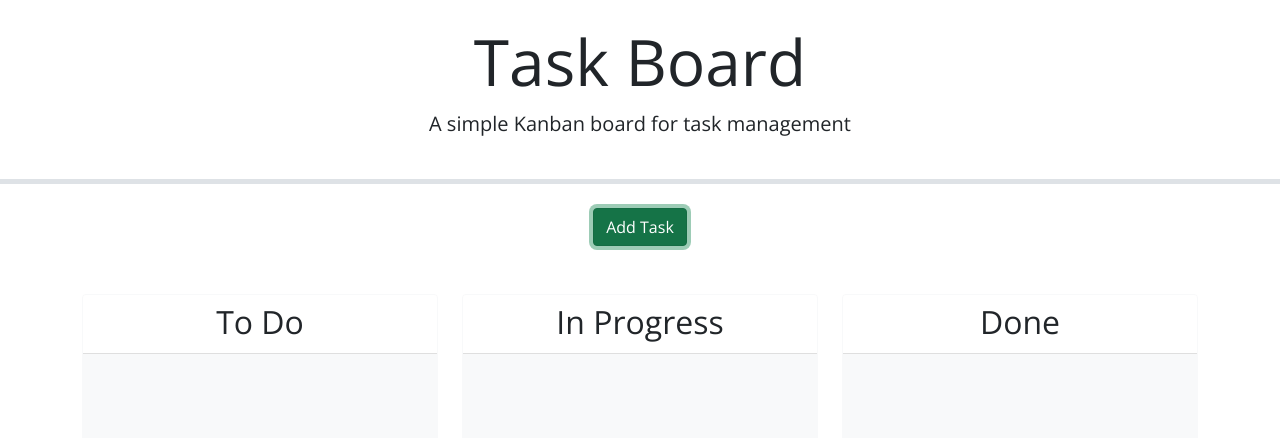
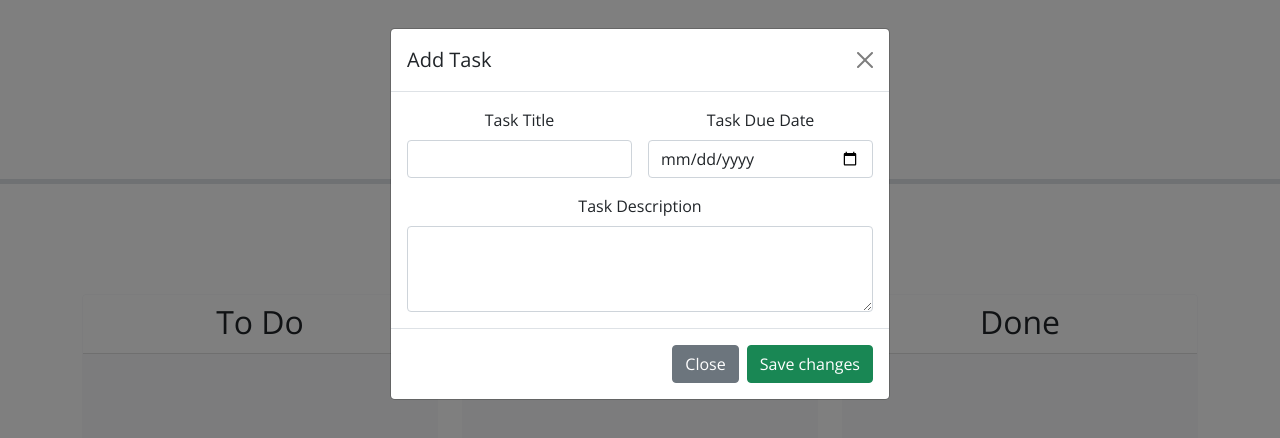
Before and after one commit to drauf727/Kanban-To-Do-List, a plain HTML site: page index.html in a window 1280 px wide. Both pictures are taken after a click on the button "Add Task". Drawn offline with nearby package versions, Linux system fonts and the light colour scheme.

Commit message:
version2.0

```diff
--- a/index.html
+++ b/index.html
@@ -22,9 +22,48 @@
   </header>
   <div class="container">
     <div class="text-center mb-5">
-      <button class="btn btn-success" data-bs-toggle="modal" data-bs-target="#formModal">Add Task</button>
+      <!-- Button for Modal -->
+      <button type="button" class="btn btn-success" data-bs-toggle="modal" data-bs-target="#exampleModal">
+        Add Task
+      </button>
+
+      <!-- Modal -->
+      <div class="modal fade" id="exampleModal" tabindex="-1" aria-labelledby="exampleModalLabel" aria-hidden="true">
+        <div class="modal-dialog">
+          <div class="modal-content">
+            <div class="modal-header">
+              <h5 class="modal-title" id="exampleModalLabel">Add Task</h5>
+              <button type="button" class="btn-close" data-bs-dismiss="modal" aria-label="Close"></button>
+            </div>
+            <div class="modal-body">
+              <!-- Form in Modal -->
+              <form class="row g-3">
+                <div class="col-md-6">
+                  <label for="tasktitle" class="form-label">Task Title</label>
+                  <input type="text" class="form-control" id="tasktitle">
+                </div>
+                <div class="col-md-6">
+                  <label for="duedate" class="form-label">Task Due Date</label>
+                  <input type="date" class="form-control" id="duedate">
+                </div>
+                <div class="col-12">
+                  <label for="taskdescription" class="form-label">Task Description</label>
+                  <textarea class="form-control" id="taskdescription" rows="3"></textarea>
+                </div>
+
+              </form>
+
+            </div>
+            <div class="modal-footer">
+              <button type="button" class="btn btn-secondary" data-bs-dismiss="modal">Close</button>
+              <button type="button" class="btn btn-success">Save changes</button>
+            </div>
+          </div>
+        </div>
+      </div>
     </div>
-    <!-- Todo: Create a modal with a form to add tasks -->
+
+
     <div class="row swim-lanes text-center justify-content-between">
       <div class="col-12 col-lg-4 d-flex">
         <div id="to-do" class="card border-light mb-3 lane flex-grow-1">
```
